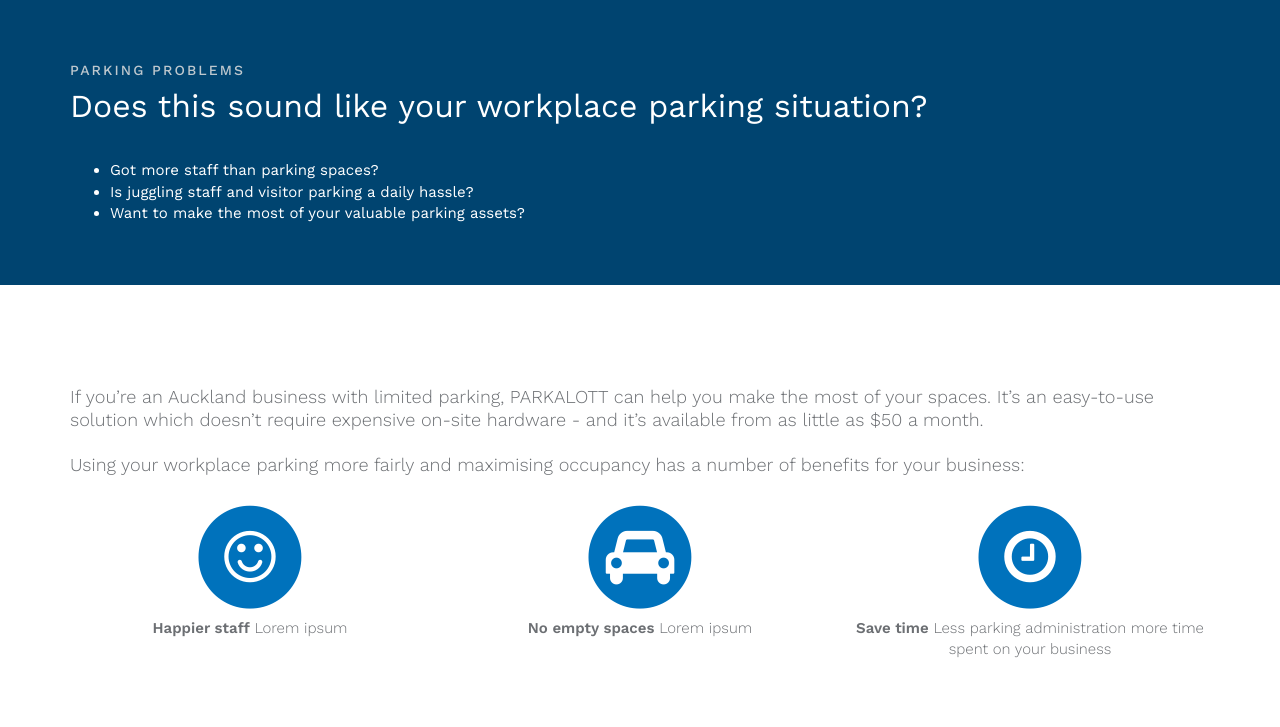
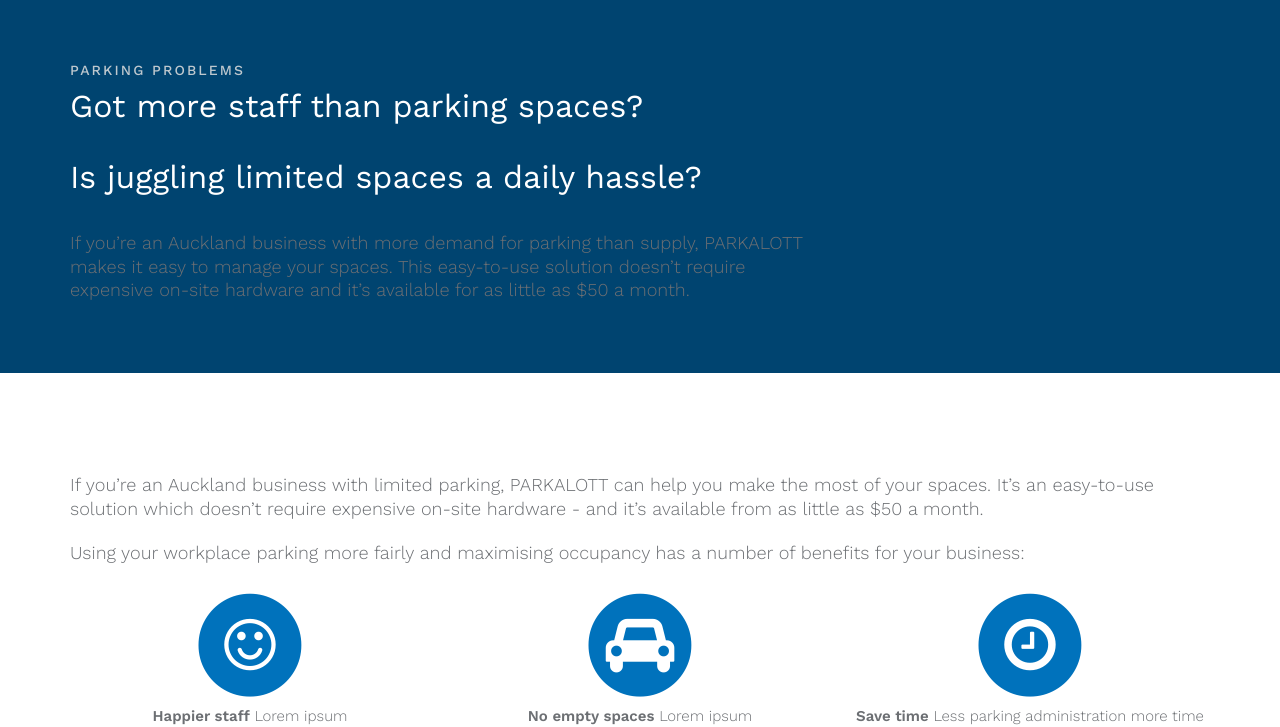
Before and after one commit to tonysusi/parkalott, a Jekyll site: the page built from index.html, in a window 1280 px wide and 900 px high, scrolled down 673 px, cut to the strip 173-900 px from the top of the window. Built offline with Jekyll 4.4.1, drawn with Linux system fonts in a browser that asks for light colours.

Commit message:
update copy

```diff
--- a/_includes/about.html
+++ b/_includes/about.html
@@ -4,85 +4,12 @@
         <div class="row">
             <div class="col-lg-12">
                 <h6 class="section-heading">Parking problems</h6>
-                <h2>Does this sound like your workplace parking situation?</h2>
+                <h2>Got more staff than parking spaces? </h2>
+                <h2>Is juggling limited spaces a daily hassle? </h2>
             </div>
             <div class="col-lg-8">
-                <ul>
-                    <li>Got more staff than parking spaces?</li>
-                    <li>Is juggling staff and visitor parking a daily hassle?</li>
-                    <li>Want to make the most of your valuable parking assets?</li>
-                </ul>
+                <p>If you’re an Auckland business with more demand for parking than supply, PARKALOTT makes it easy to manage your spaces. This easy-to-use solution doesn’t require expensive on-site hardware and it’s available for as little as $50 a month.</p>
             </div>
         </div>
-        <!--
-            <div class="row">
-                <div class="col-lg-12">
-                    <ul class="timeline">
-                        <li>
-                            <div class="timeline-image">
-                                <img class="img-circle img-responsive" src="img/about/1.jpg" alt="">
-                            </div>
-                            <div class="timeline-panel">
-                                <div class="timeline-heading">
-                                    <h4>2009-2011</h4>
-                                    <h4 class="subheading">Our Humble Beginnings</h4>
-                                </div>
-                                <div class="timeline-body">
-                                    <p class="text-muted">Lorem ipsum dolor sit amet, consectetur adipisicing elit. Sunt ut voluptatum eius sapiente, totam reiciendis temporibus qui quibusdam, recusandae sit vero unde, sed, incidunt et ea quo dolore laudantium consectetur!</p>
-                                </div>
-                            </div>
-                        </li>
-                        <li class="timeline-inverted">
-                            <div class="timeline-image">
-                                <img class="img-circle img-responsive" src="img/about/2.jpg" alt="">
-                            </div>
-                            <div class="timeline-panel">
-                                <div class="timeline-heading">
-                                    <h4>March 2011</h4>
-                                    <h4 class="subheading">An Agency is Born</h4>
-                                </div>
-                                <div class="timeline-body">
-                                    <p class="text-muted">Lorem ipsum dolor sit amet, consectetur adipisicing elit. Sunt ut voluptatum eius sapiente, totam reiciendis temporibus qui quibusdam, recusandae sit vero unde, sed, incidunt et ea quo dolore laudantium consectetur!</p>
-                                </div>
-                            </div>
-                        </li>
-                        <li>
-                            <div class="timeline-image">
-                                <img class="img-circle img-responsive" src="img/about/3.jpg" alt="">
-                            </div>
-                            <div class="timeline-panel">
-                                <div class="timeline-heading">
-                                    <h4>December 2012</h4>
-                                    <h4 class="subheading">Transition to Full Service</h4>
-                                </div>
-                                <div class="timeline-body">
-                                    <p class="text-muted">Lorem ipsum dolor sit amet, consectetur adipisicing elit. Sunt ut voluptatum eius sapiente, totam reiciendis temporibus qui quibusdam, recusandae sit vero unde, sed, incidunt et ea quo dolore laudantium consectetur!</p>
-                                </div>
-                            </div>
-                        </li>
-                        <li class="timeline-inverted">
-                            <div class="timeline-image">
-                                <img class="img-circle img-responsive" src="img/about/4.jpg" alt="">
-                            </div>
-                            <div class="timeline-panel">
-                                <div class="timeline-heading">
-                                    <h4>July 2014</h4>
-                                    <h4 class="subheading">Phase Two Expansion</h4>
-                                </div>
-                                <div class="timeline-body">
-                                    <p class="text-muted">Lorem ipsum dolor sit amet, consectetur adipisicing elit. Sunt ut voluptatum eius sapiente, totam reiciendis temporibus qui quibusdam, recusandae sit vero unde, sed, incidunt et ea quo dolore laudantium consectetur!</p>
-                                </div>
-                            </div>
-                        </li>
-                        <li class="timeline-inverted">
-                            <div class="timeline-image">
-                                <h4>Be Part
-                                    <br>Of Our
-                                    <br>Story!</h4>
-                            </div>
-                        </li>
-                    </ul>
-                </div>
-            </div>
---></div>
+       </div>
 </section>
```
